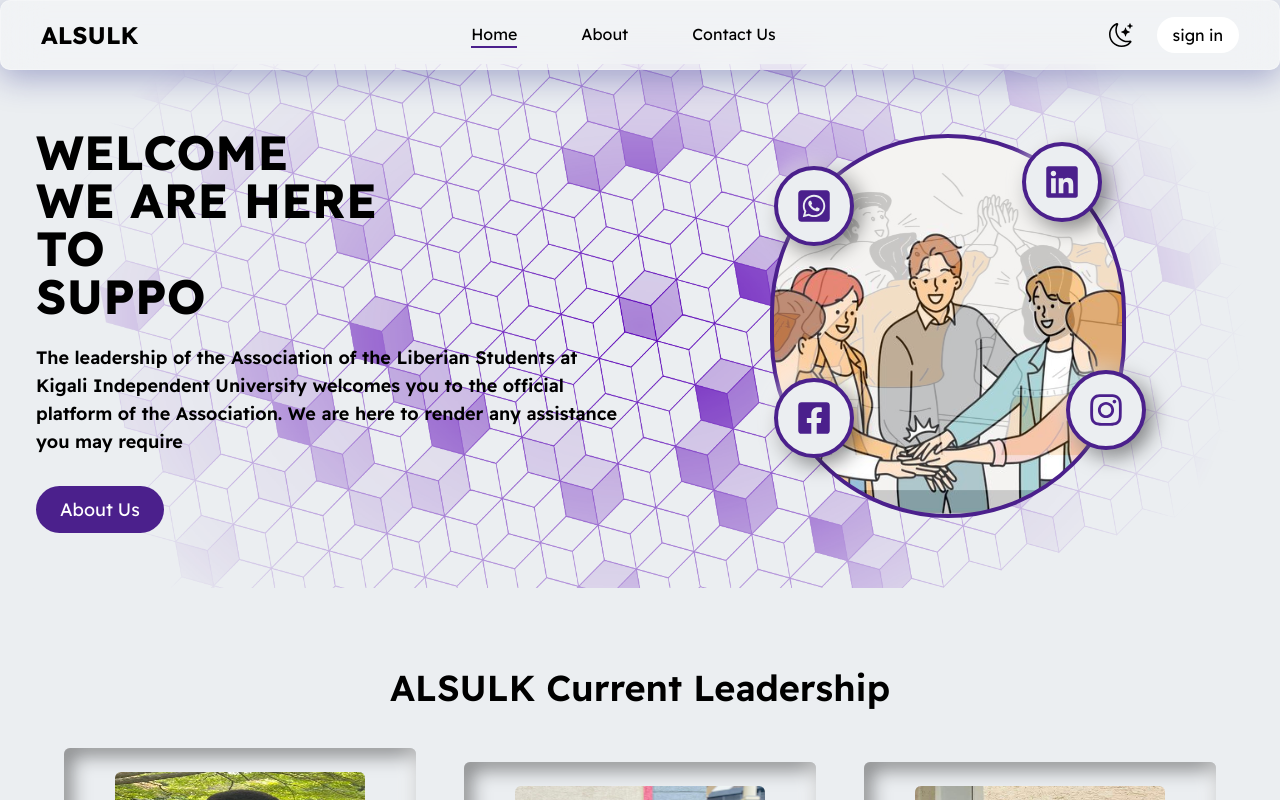
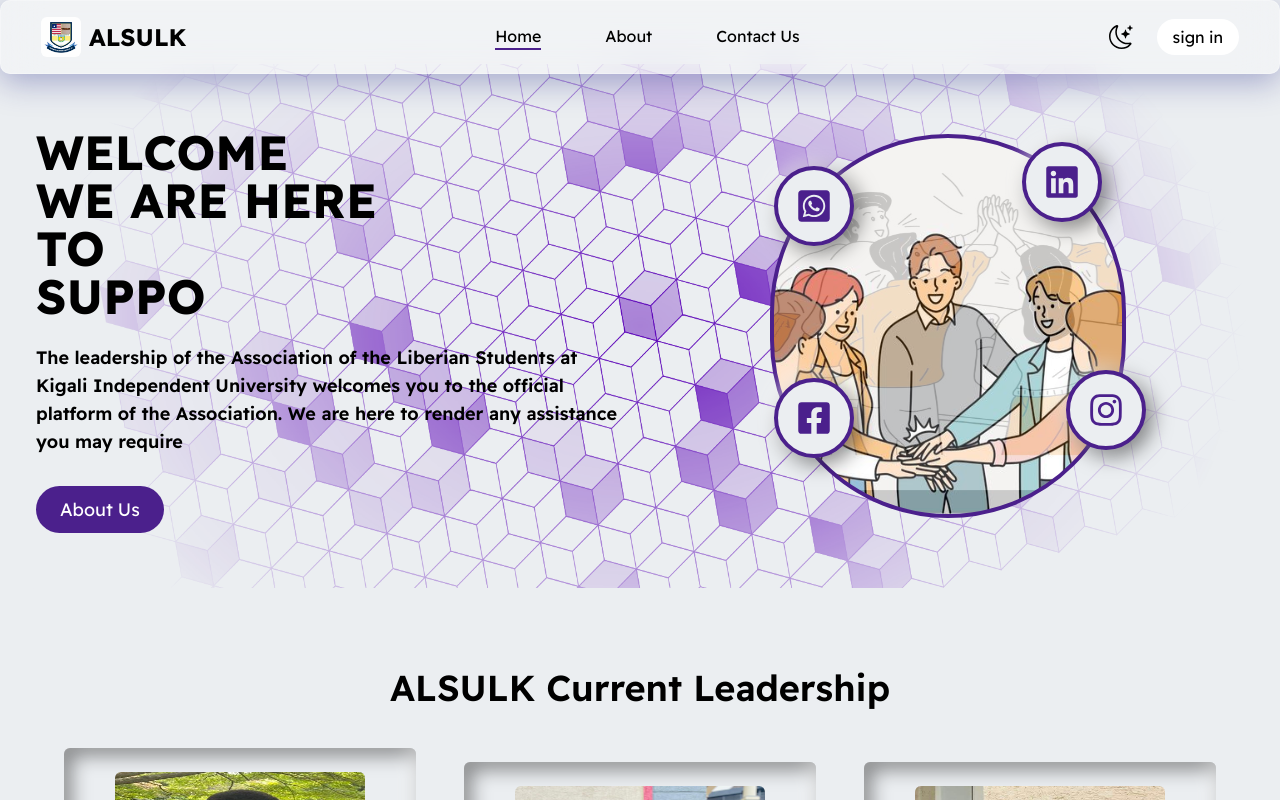
Before and after one commit to mulbahoplanojames/Harmony_Coalition_Project, a React (Vite) app: page /home in a window 1280 px wide. Built offline with nearby package versions, Linux system fonts and the light colour scheme.

Commit message:
workin on the student id card

```diff
--- a/index.html
+++ b/index.html
@@ -4,7 +4,7 @@
     <meta charset="UTF-8" />
     <link rel="icon" type="image/svg+xml" href="/src/assets/logo.jpg" />
     <meta name="viewport" content="width=device-width, initial-scale=1.0" />
-    <title>Harmony Coalition || Project</title>
+    <title>Harmony Coalition || ALSULK</title>
   </head>
   <body>
     <div id="root"></div>
--- a/src/Constant/Navbar/Navbar.jsx
+++ b/src/Constant/Navbar/Navbar.jsx
@@ -4,6 +4,9 @@ import { MdOutlineCancelPresentation } from "react-icons/md";
 import { Link } from "react-router-dom";
 import ToggleDarkModeIcon from "../../Components/Toggle_DarkMode/ToggleDarkModeIcon";
 import { AppContext } from "../../Context/AppContext";
+
+import logo from "/src/assets/logo.jpg";
+
 /**
  * The Navbar component renders the navigation bar of this website.
  * It contains links to different pages and a sign in button.
@@ -25,10 +28,11 @@ const Navbar = ({ navLinks }) => {
         {/* Link to the home page */}
         <Link
           to="/"
-          className={`text-2xl font-bold ${
+          className={`text-2xl font-bold flex justify-center items-center gap-2 ${
             darkMode ? "text-black" : "text-black"
           }`}
         >
+          <img src={logo} alt="logo" className="w-10 h-10 rounded-md" />
           ALSULK
         </Link>
         {/*//! Menu items for larger devices and mapping through the links */}
```
